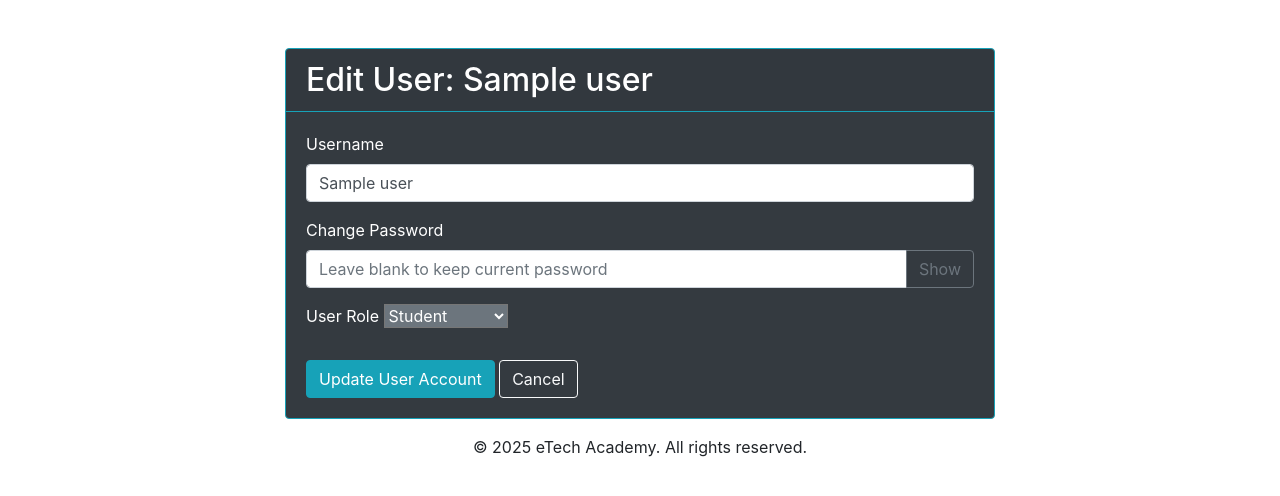
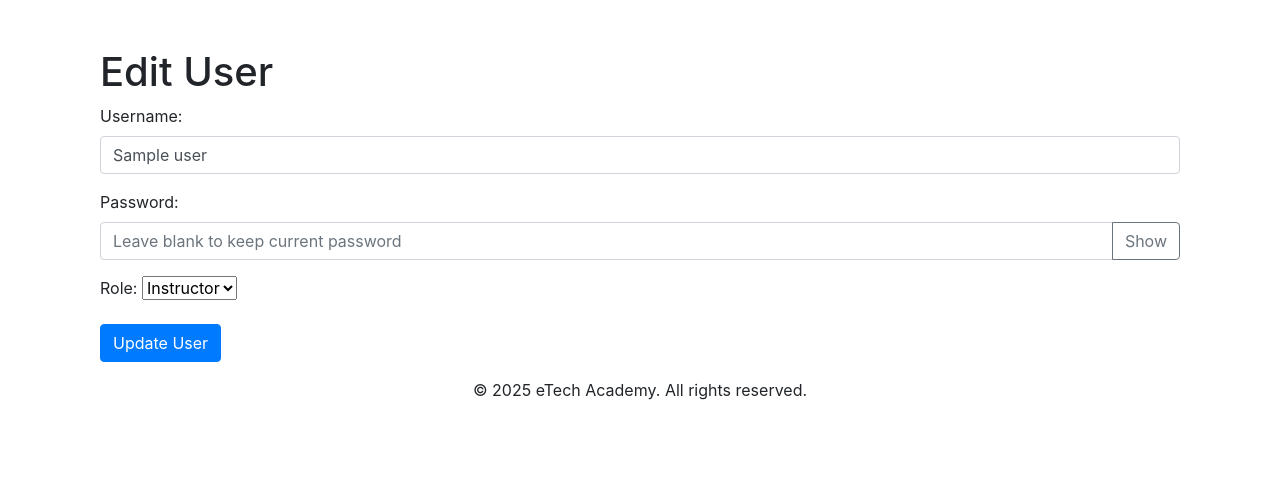
Before and after one commit to nosajh/webapp_patched, a Python web app: template templates/edit_user.html in a window 1280 px wide. Shown: the part 58-554 px from the top of the page. Run offline with Jinja, Linux system fonts and the light colour scheme; the template is opened without the code that fills it: most values are stand-ins (such as "Sample title", 1, 10 or a date in 2020); some libraries are stand-ins or nearby versions.

Commit message:
Update edit_user.html

```diff
--- a/templates/edit_user.html
+++ b/templates/edit_user.html
@@ -1,17 +1,9 @@
 {% extends "base.html" %}
 
-{% block title %}Admin - Modify Account{% endblock %}
+{% block title %}Edit User{% endblock %}
 
 {% block content %}
 <div class="container mt-5">
-    <div class="row justify-content-center">
-        <div class="col-md-8">
-            <div class="card bg-dark text-white border-info">
-                <div class="card-header border-info">
-                    <h2 class="mb-0">Edit User: {{ user_data[0] }}</h2>
-                </div>
-                <div class="card-body">
-                    <!-- Flash Messages for Success/Fail -->
     {% with messages = get_flashed_messages(with_categories=True) %}
         {% if messages %}
             {% for category, message in messages %}
@@ -20,61 +12,44 @@
         {% endif %}
     {% endwith %}
 
+    <h1>Edit User</h1>
     <form method="post" action="{{ url_for('admin.edit_user', user_id=user_id) }}">
-                        <div class="form-group mb-3">
-                            <label for="username">Username</label>
-                            <input type="text" id="username" name="username" class="form-control"
-                                   value="{{ user_data[0] }}" required autocomplete="off">
+        <div class="form-group">
+            <label for="username">Username:</label>
+            <input type="text" id="username" name="username" class="form-control" value="{{ user_data[0] }}" required autocomplete="off">
         </div>
-
-                        <div class="form-group mb-3">
-                            <label for="password">Change Password</label>
+        <div class="form-group">
+            <label for="password">Password:</label>
             <div class="input-group">
-                                <!--
-                                  CRITICAL SECURITY FIX:
-                                  We REMOVED 'value="{{ user_data[1] }}"'.
-                                  The input box is now empty by default.
-                                -->
-                                <input type="password" id="password" name="password" class="form-control"
-                                       placeholder="Leave blank to keep current password"
-                                       autocomplete="new-password">
+                <input type="password" id="password" name="password" class="form-control" placeholder="Leave blank to keep current password" autocomplete="new-password">
                 <div class="input-group-append">
-                                    <button type="button" class="btn btn-outline-secondary" id="toggleBtn" onclick="togglePassword()">Show</button>
+                    <button type="button" class="btn btn-outline-secondary" onclick="togglePassword()">Show</button>
                 </div>
             </div>
         </div>
-
-                        <div class="form-group mb-4">
-                            <label for="role">User Role</label>
-                            <select class="form-select bg-secondary text-white" id="role" name="role" required>
-                                <!-- user_data[2] is the role based on our admin.py SELECT query -->
+        <div class="form-group">
+            <label for="role">Role:</label>
+            <select class="form-select" id="role" name="role" required>
+                <option value="instructor" {% if user_data[2] == 'instructor' %}selected{% endif %}>Instructor</option>
                 <option value="student" {% if user_data[2] == 'student' %}selected{% endif %}>Student</option>
-                                <option value="instructor" {% if user_data[2] == 'instructor' %}selected{% endif %}>Instructor</option>
-                                <option value="admin" {% if user_data[2] == 'admin' %}selected{% endif %}>Administrator</option>
+                <option value="admin" {% if user_data[2] == 'admin' %}selected{% endif %}>Admin</option>
             </select>
         </div>
-
-                        <div class="d-grid gap-2">
-                            <button type="submit" class="btn btn-info">Update User Account</button>
-                            <a href="{{ url_for('admin.admin_dashboard') }}" class="btn btn-outline-light">Cancel</a>
-                        </div>
+        <button type="submit" class="btn btn-primary">Update User</button>
     </form>
-                </div>
-            </div>
-        </div>
-    </div>
 </div>
 
 <script>
     function togglePassword() {
         var passwordField = document.getElementById('password');
-        var btn = document.getElementById('toggleBtn');
-        if (passwordField.type === 'password') {
+        var button = document.querySelector('button[onclick="togglePassword()"]');
+
+        if (passwordField.type == 'password') {
             passwordField.type = 'text';
-            btn.textContent = 'Hide';
+            button.textContent = 'Hide';
         } else {
             passwordField.type = 'password';
-            btn.textContent = 'Show';
+            button.textContent = 'Show'
         }
     }
 </script>
```
Lines whose indentation alone changed are shown as unchanged.
